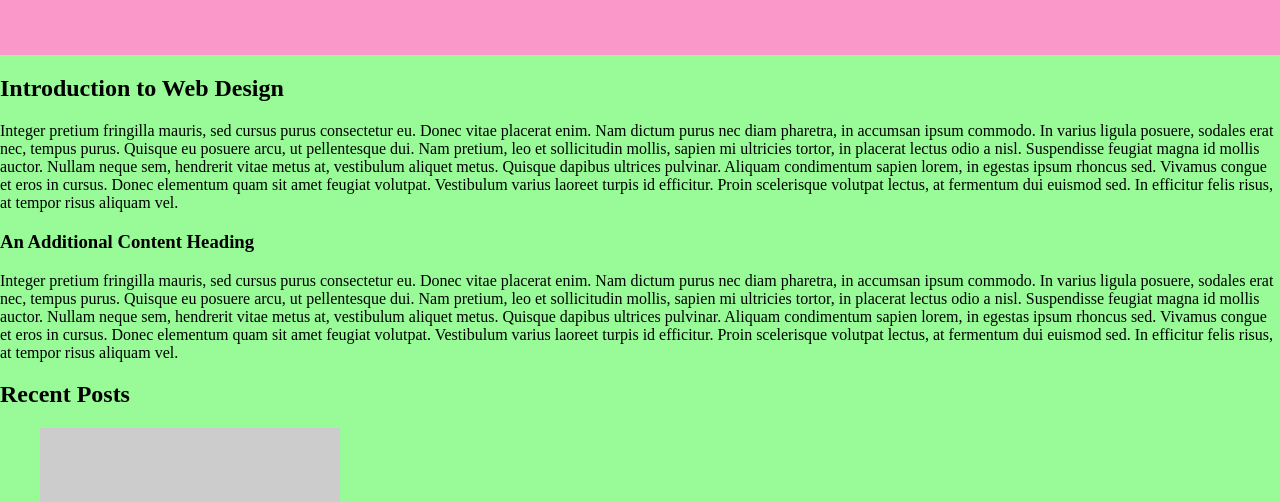
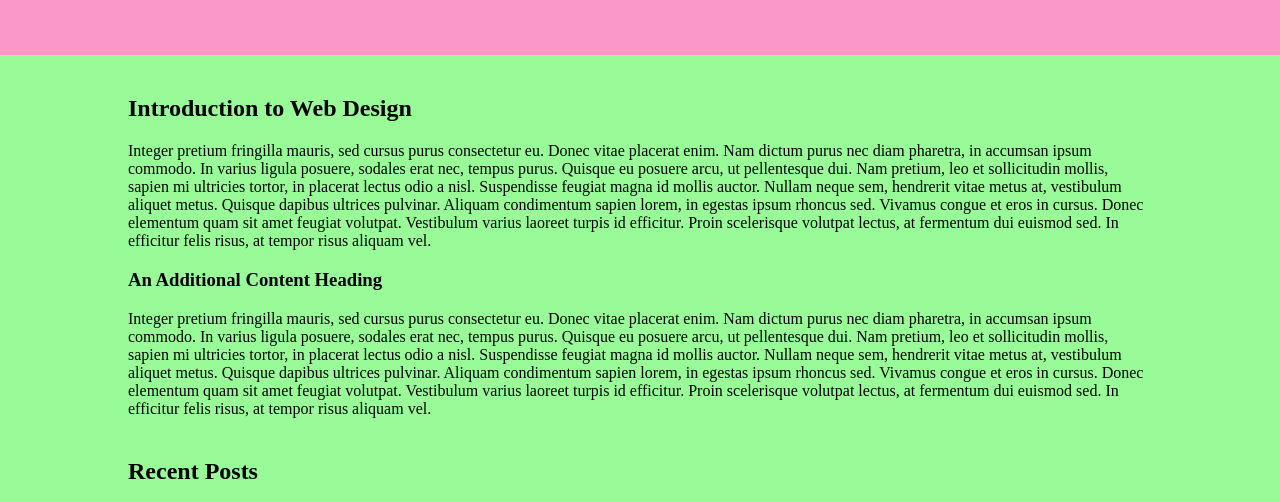
Before and after one commit to Azfar-Sphere/ifsc-1310, a plain HTML site: page css-demo/index.html in a window 1280 px wide. Shown: the part 280-782 px from the top of the page. Drawn offline with Linux system fonts and the light colour scheme; placeholder pictures from the web are drawn by us; a web font is replaced by a local one.

Commit message:
centered content

```diff
--- a/css-demo/assets/css/style.css
+++ b/css-demo/assets/css/style.css
@@ -8,6 +8,14 @@ html {
 *:after {
   box-sizing: inherit;
 }
+
+/* ----------- Utility Classes ----------- */
+
+.container{
+width: 80vw;
+margin: 40px auto;
+}
+
 
 body {
   background-color: palegreen;
@@ -70,3 +78,7 @@ nav.primary ul li a {
 nav.primary ul li a:hover {
   background-color: rgba(142, 34, 70, 0.923);
 }
+
+#content {
+
+}
```
